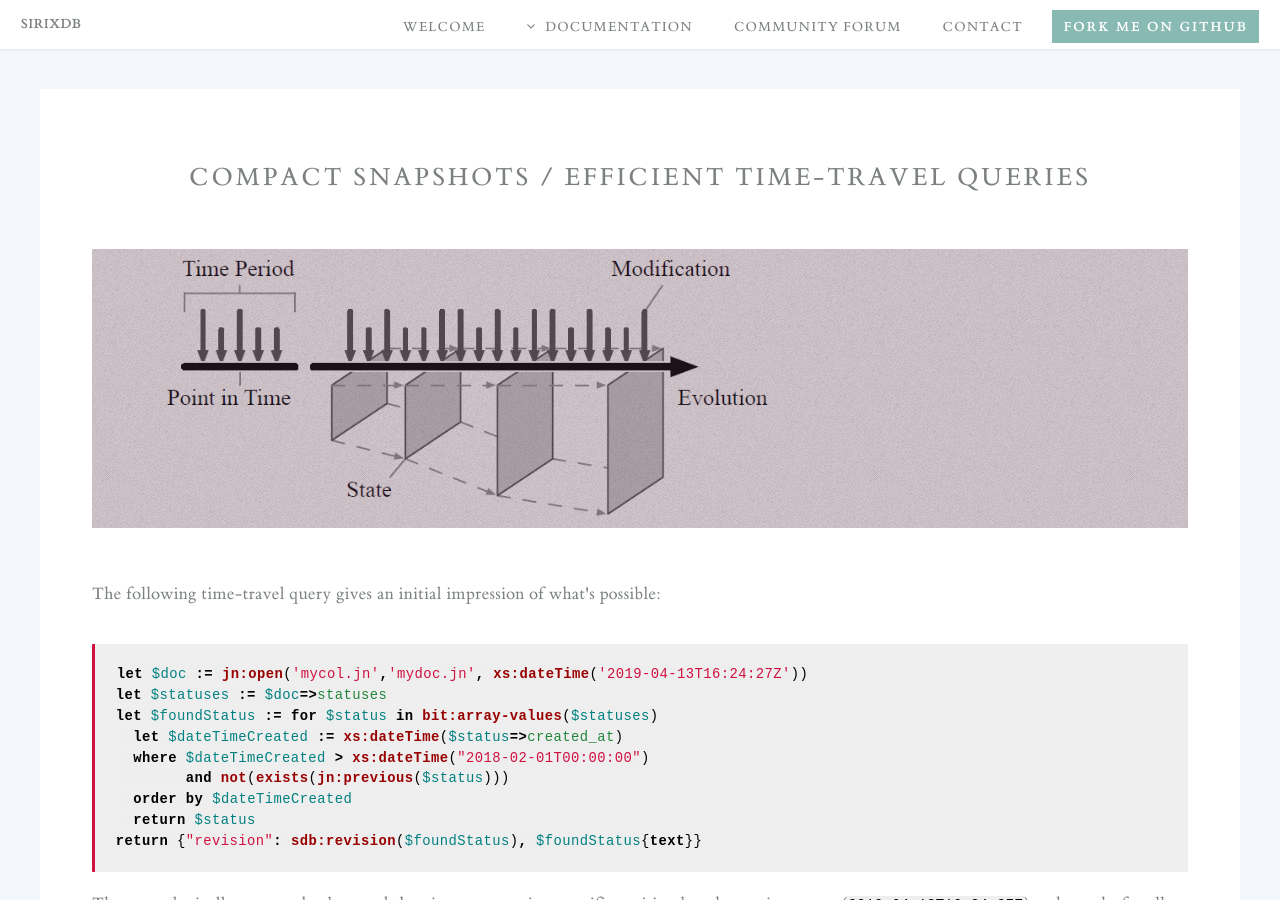
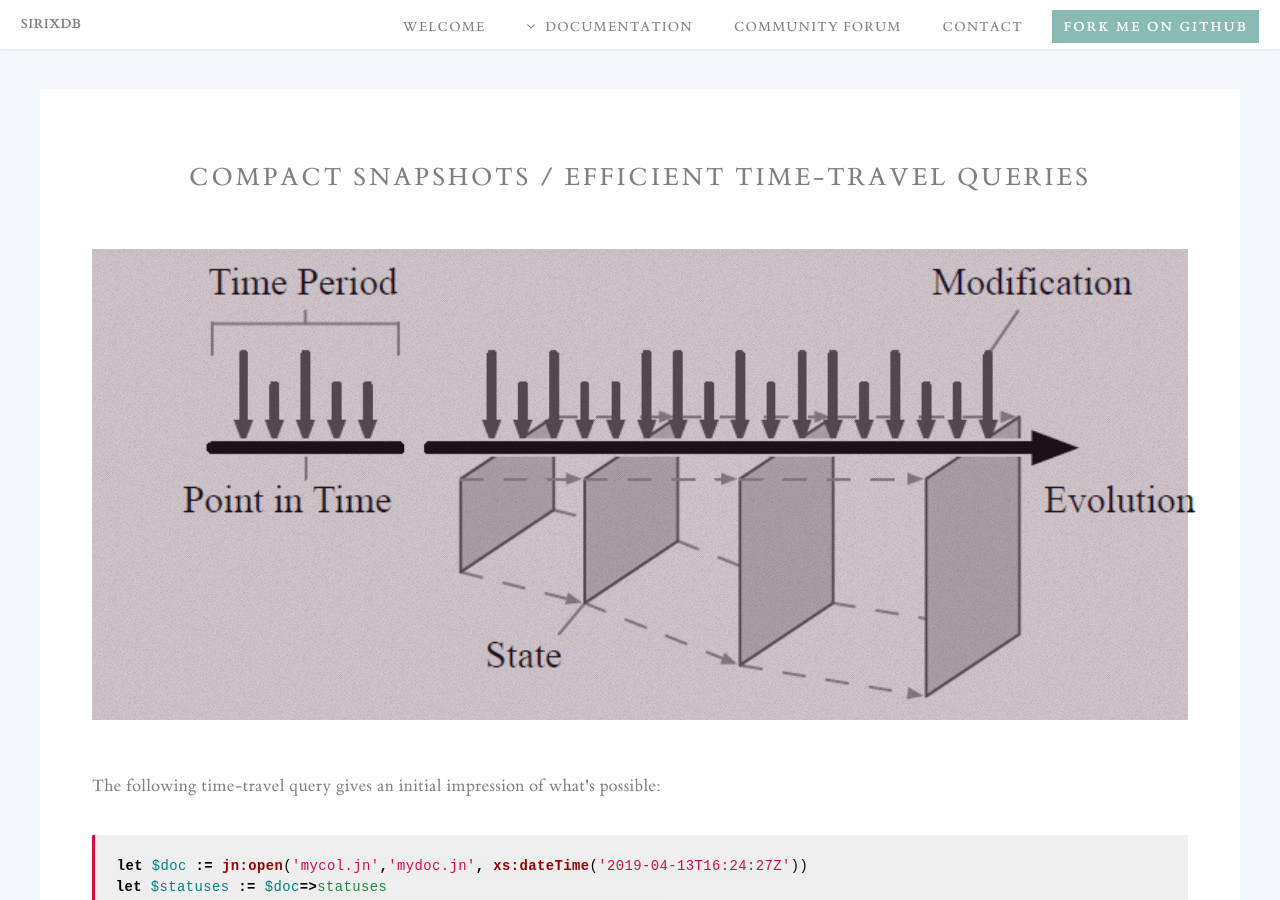
Before and after one commit to sirixdb/sirixdb.github.io, a Jekyll site: the page built from index.html, in a window 1280 px wide and 900 px high, scrolled down 1664 px. Built offline with Jekyll 4.4.1, drawn with Linux system fonts in a browser that asks for light colours.

Commit message:
Update index.html

```diff
--- a/index.html
+++ b/index.html
@@ -50,7 +50,7 @@ title: SirixDB - An Evolutionary NoSQL Document Store
 <section class="wrapper style3 container special">
 	<header><h2>Compact snapshots / efficient time-travel queries</h2></header>
 	<div class="img_container">
-		<p class="image featured"><img src="images/evolution-of-state.png" style="margin: 3em 3em; width: 650px"/></p>
+		<p class="image featured"><img src="images/evolution-of-state.png" style="margin: 3em 3em;"/></p>
 	</div>
 	<p>The following time-travel query gives an initial impression of what's possible:</p>
 
```
